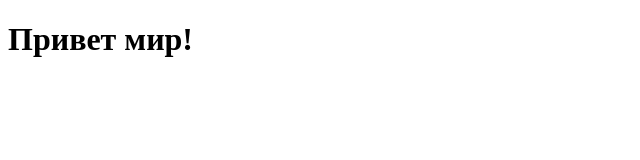
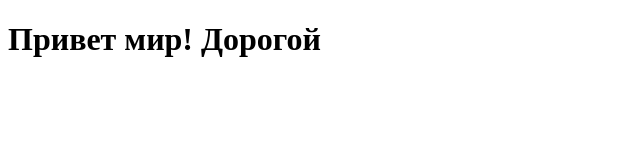
Before and after one commit to sergevortep/Projecttest, a plain HTML site: page index.html in a window 1280 px wide. Shown: the whole page, without its empty margins (0-640 px from the left). Drawn offline with Linux system fonts and the light colour scheme.

Commit message:
Добавил слово

```diff
--- a/index.html
+++ b/index.html
@@ -8,7 +8,7 @@
 </head>
 <body>
     <header>
-   <h1>Привет мир!</h1>
+   <h1>Привет мир! Дорогой</h1>
 </header>
 </body>
 </html>
```
